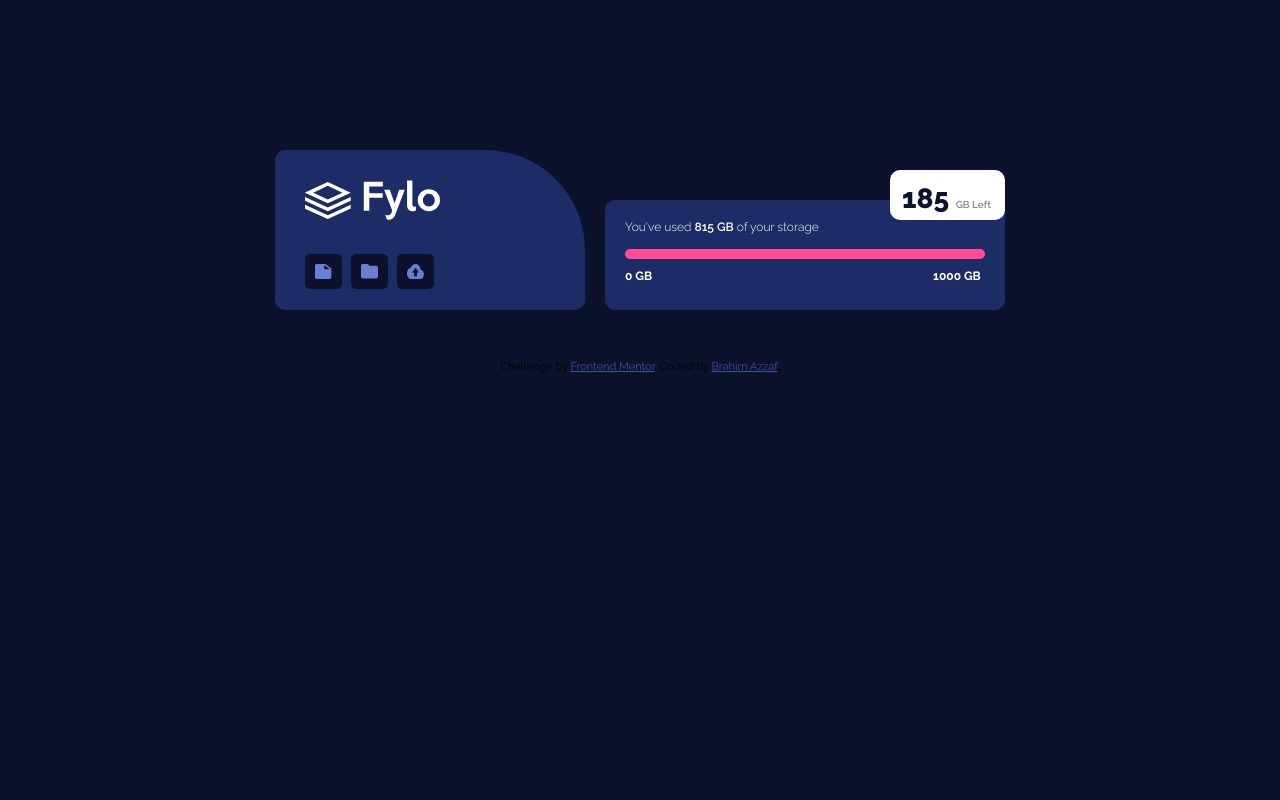
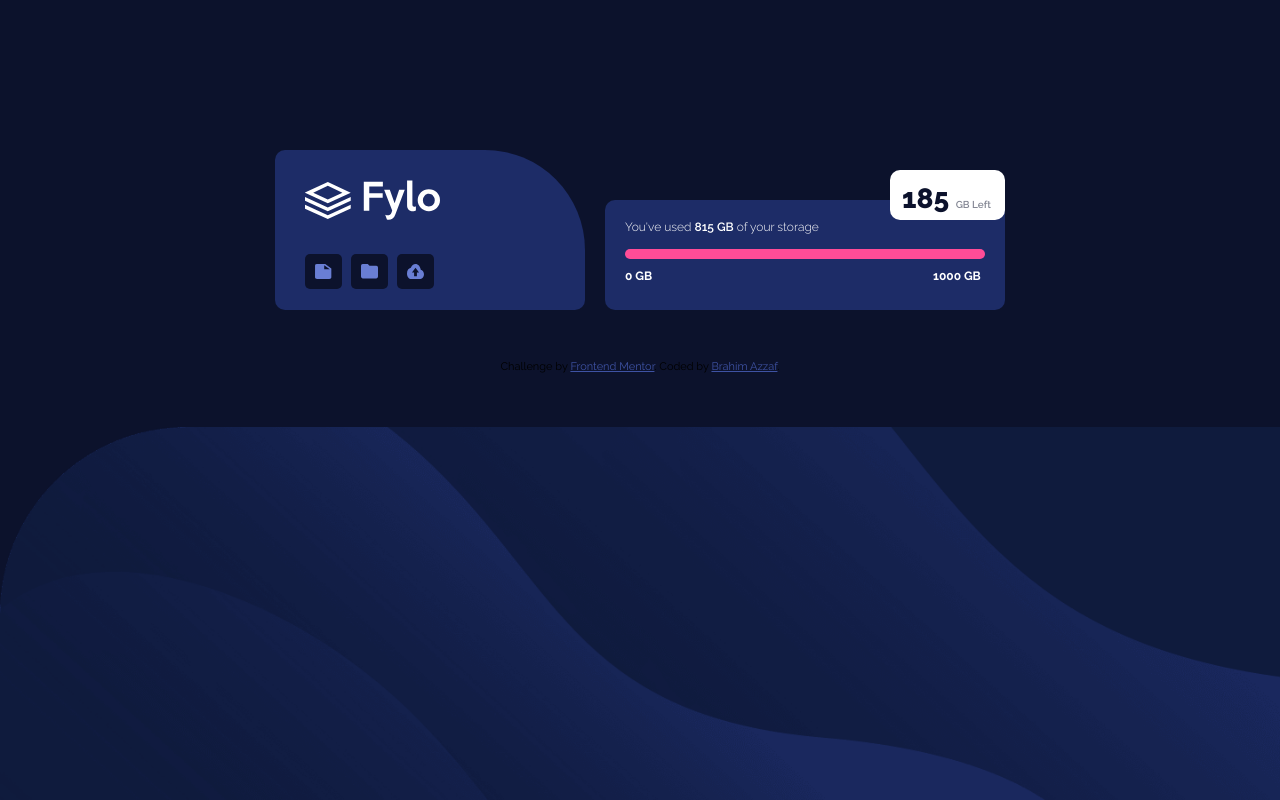
Before and after one commit to BrahimAzzaf/Fylo-data-storage-component, a plain HTML site: page index.html in a window 1280 px wide. Drawn offline with Linux system fonts and the light colour scheme.

Commit message:
Update style.css

```diff
--- a/style.css
+++ b/style.css
@@ -7,7 +7,11 @@
 
 
 body{
-    background-color: hsl(229, 57%, 11%);
+    background: hsl(229, 57%, 11%) url(./images/bg-desktop.png);
+    background-repeat: no-repeat;
+    background-size:contain;
+    background-position: bottom;
+    min-height: 100vh;
     font-family: 'Raleway', sans-serif;
     @media (max-width:375px) {
         background: url(./images/bg-mobile.png);
```
